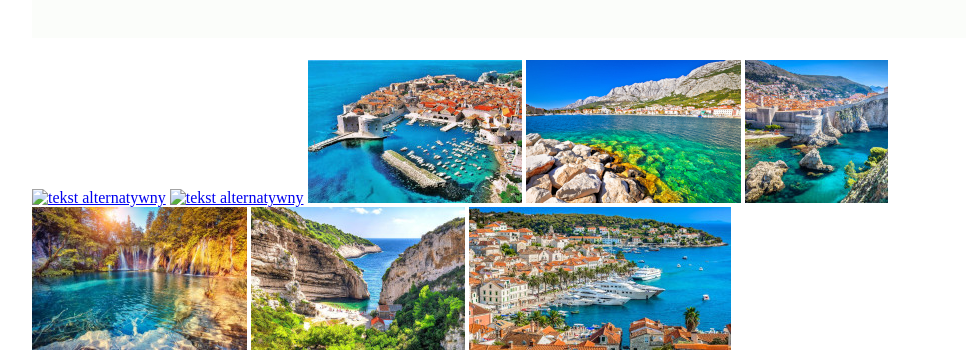
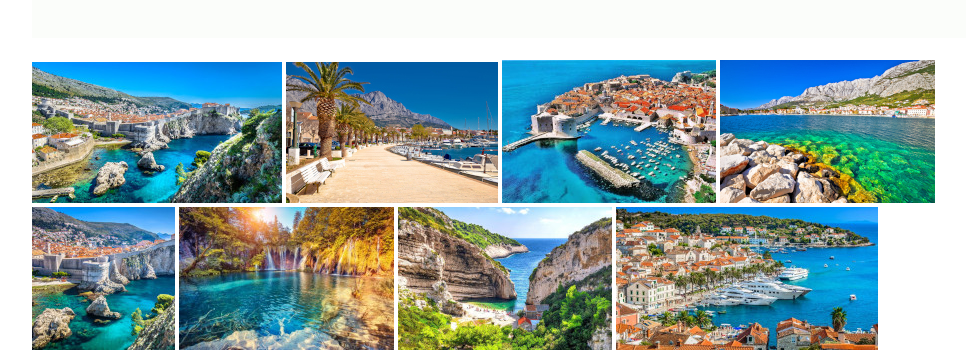
Before and after one commit to slo-1c-12-2021/2022, a plain HTML site: page index.html in a window 1280 px wide. Shown: the part 670-1032 px from the top of the page, without its empty margins (108-1074 px from the left). Drawn offline with Linux system fonts and the light colour scheme; files whose address does not match are found by name.

Commit message:
Update index.html

```diff
--- a/index.html
+++ b/index.html
@@ -25,8 +25,8 @@
 
 	<br /><br/>
 
-	<a target="_blank" href="https://f4fcdn.eu/wp-content/uploads/2018/07/ChorwacjaDojazd1850ST.jpg"><img src="img1/zzz.jpg" alt="tekst alternatywny" border="0"></a>
-	<a target="_blank" href="https://www.ecotravel.pl/5d8f2f67f9b0cdff9fb54785eec1ae2e,images,1,.jpg"><img src="img1/ch3.jpg" alt="tekst alternatywny" border="0"></a>
+	<a target="_blank" href="https://f4fcdn.eu/wp-content/uploads/2018/07/ChorwacjaDojazd1850ST.jpg"><img src="zzz.jpg" alt="tekst alternatywny" border="0"></a>
+	<a target="_blank" href="https://www.ecotravel.pl/5d8f2f67f9b0cdff9fb54785eec1ae2e,images,1,.jpg"><img src="ch3.jpg" alt="tekst alternatywny" border="0"></a>
 	<a target="_blank" href="https://turystycznyninja.pl/wp-content/uploads/2020/02/Chorwacja-najlepsze-miasta-turystyczne-na-wakacje-w-Chorwacji-1250x834.jpg"><img src="img1/ccc1.jpg" alt="tekst alternatywny" border="0"></a>
 	<a target="_blank" href="https://obozymlodziezowe.pl/wp-content/uploads/2019/11/makarska_chorwacja_funclub4.jpg"><img src="img1/pap1.jpg" alt="tekst alternatywny" border="0"></a>
 	<a target="_blank" href="https://www.vivus.pl/moje-finanse/wp-content/uploads/2018/03/ceny-w-chorwacji-2018-sprawdz-ile-wydasz-na-wakacjach-612x612.jpg"><img src="img1/kckc1.jpg" alt="tekst alternatywny" border="0"></a>
```
